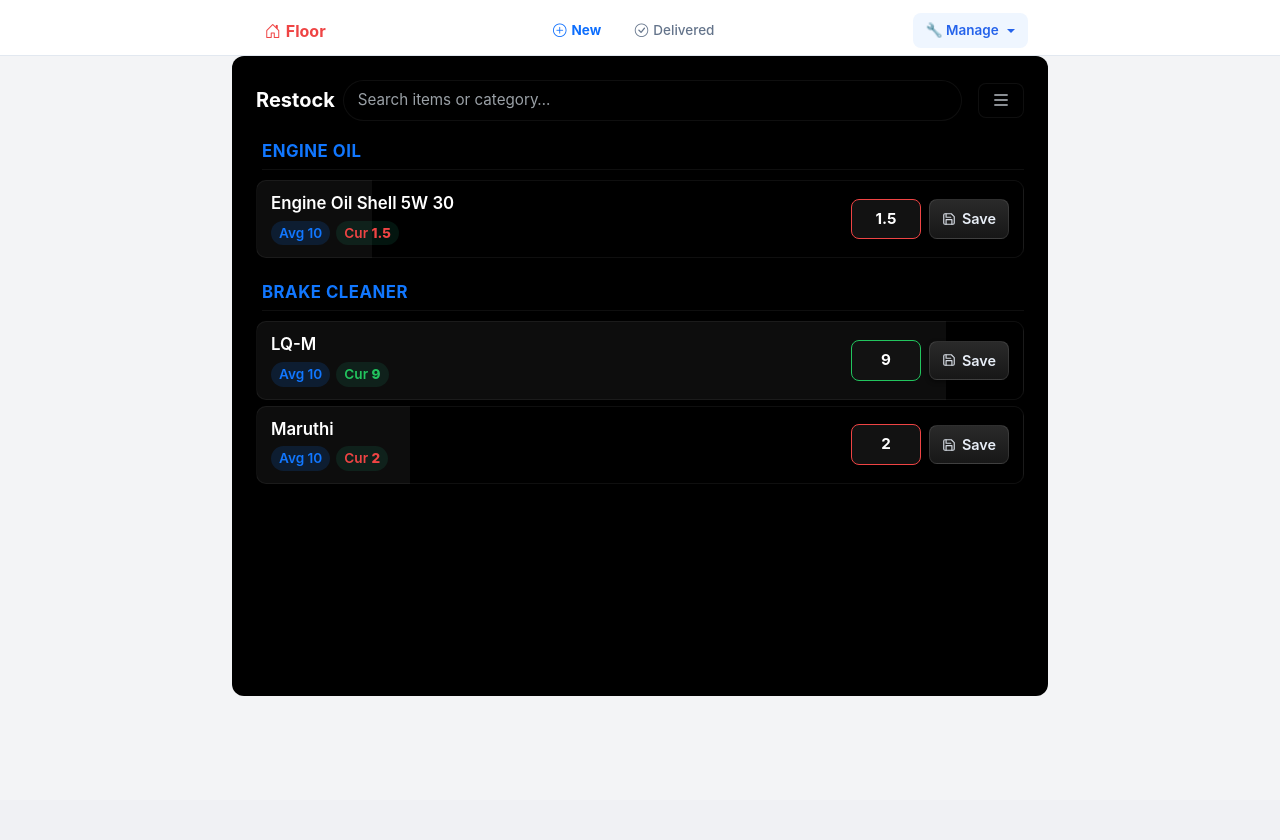
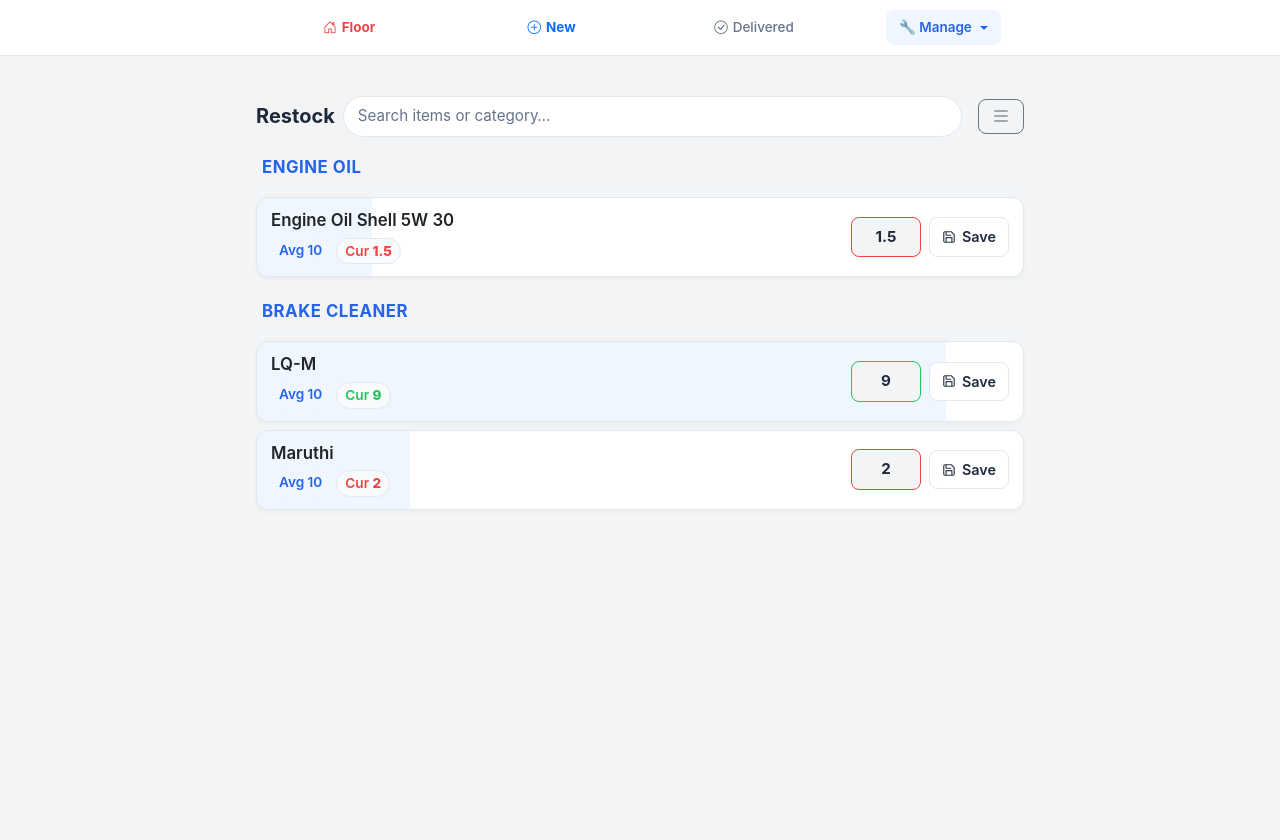
Before and after one commit to Irshaduu/formula-d-workshop, a Django app: page /inventory/restock/ in a window 1280 px wide. Before the commit the page ends 696 px from the top, so only its background shows below. Run offline with Django 5.2, Linux system fonts and the light colour scheme; a user stored in the database is signed in; data comes from the database, SQL or seed files in the repository; both versions use the stored data as it was after the commit.

Commit message:
Nav optimization

```diff
--- a/formulad_workshop/settings.py
+++ b/formulad_workshop/settings.py
@@ -27,8 +27,8 @@ SECRET_KEY = config('SECRET_KEY')
 # SECURITY WARNING: don't run with debug turned on in production!
 DEBUG = config('DEBUG', default=False, cast=bool)
 
-ALLOWED_HOSTS = config('ALLOWED_HOSTS', default='localhost').split(',')
-
+#ALLOWED_HOSTS = config('ALLOWED_HOSTS', default='localhost').split(',')
+ALLOWED_HOSTS = ['*']
 
 # Application definition
 
--- a/inventory/templates/inventory/consumption_history.html
+++ b/inventory/templates/inventory/consumption_history.html
@@ -32,7 +32,7 @@
                 </thead>
                 <tbody class="border-top-0">
                     {% for record in records %}
-                    <tr class="border-bottom" style="border-color: rgba(255,255,255,0.05) !important;">
+                    <tr class="border-bottom" style="border-color: var(--color-border-light) !important;">
                         <td class="ps-4 text-muted small">
                             {{ record.timestamp|date:"d M Y" }}<br>
                             <span style="font-size: 0.75rem;">{{ record.timestamp|date:"H:i" }}</span>
--- a/inventory/templates/inventory/restock.html
+++ b/inventory/templates/inventory/restock.html
@@ -2,27 +2,9 @@
 {% block title %}Restock Inventory{% endblock %}
 {% block content %}
 <style>
-    :root {
-        --panel: #121212;
-        --muted: #9aa0a6;
-        --accent-blue: #1177ff;
-        --accent-red: #ff4d4f;
-        --card-border: rgba(255, 255, 255, 0.06);
-        --success: #20c997;
-        --card-bg: rgba(255, 255, 255, 0.05);
-        --border-color: rgba(255, 255, 255, 0.1);
-        --input-bg: rgba(0, 0, 0, 0.2);
-        --text-primary: #e8eef7;
-    }
-
-    .inventory-dark-wrapper {
-        background-color: #000000;
-        color: var(--text-primary);
-        font-family: Inter, system-ui, -apple-system, "Segoe UI", Roboto, Arial;
-        border-radius: 12px;
+    /* ---------- INVENTORY PREMIUM LIGHT THEME ---------- */
+    .inventory-wrapper {
         min-height: 80vh;
-        margin: -1.5rem;
-        padding: 1.5rem;
     }
 
     /* ---------- TOP ROW ---------- */
@@ -38,7 +20,7 @@
         font-weight: 700;
         margin: 0;
         white-space: nowrap;
-        color: white;
+        color: var(--color-text);
     }
 
     .search-container {
@@ -50,35 +32,21 @@
         width: 100%;
         padding: 8px 14px;
         border-radius: 999px;
-        border: 1px solid var(--card-border);
-        background: var(--input-bg);
-        color: var(--text-primary);
+        border: 1px solid var(--color-border);
+        background: var(--color-card);
+        color: var(--color-text);
         font-size: 0.95rem;
         outline: none;
-        transition: border 0.2s;
+        transition: border 0.2s, box-shadow 0.2s;
     }
 
     .tiny-search:focus {
-        border-color: var(--accent-blue);
+        border-color: var(--color-primary);
+        box-shadow: 0 0 0 3px var(--color-primary-light);
     }
 
     .tiny-search::placeholder {
-        color: var(--muted);
-    }
-
-    .low-stock-btn {
-        display: inline-flex;
-        align-items: center;
-        gap: 6px;
-        padding: 8px 14px;
-        font-size: 0.85rem;
-        font-weight: 600;
-        background: var(--accent-red);
-        color: #fff;
-        border-radius: 999px;
-        text-decoration: none;
-        white-space: nowrap;
-        border: none;
+        color: var(--color-text-muted);
     }
 
     /* ---------- CATEGORY ---------- */
@@ -87,13 +55,13 @@
     }
 
     .category-title {
-        color: var(--accent-blue);
+        color: var(--color-primary);
         font-weight: 700;
         margin: 0 0 10px 6px;
         font-size: 1.05rem;
         letter-spacing: 0.5px;
         text-transform: uppercase;
-        border-bottom: 1px solid var(--card-border);
+        border-bottom: 2px solid var(--color-border-light);
         padding-bottom: 8px;
     }
 
@@ -103,9 +71,17 @@
         align-items: center;
         gap: 12px;
         padding: 12px 14px;
-        margin: 6px 0;
-        border-radius: 10px;
-        border: 1px solid var(--card-border);
+        margin: 8px 0;
+        border-radius: 12px;
+        border: 1px solid var(--color-border);
+        background-color: var(--color-card);
+        box-shadow: 0 2px 4px var(--color-shadow);
+        transition: transform 0.1s ease, box-shadow 0.1s ease;
+    }
+
+    .item-card:hover {
+        transform: translateY(-2px);
+        box-shadow: 0 4px 8px var(--color-shadow);
     }
 
     .item-info {
@@ -117,7 +93,7 @@
         font-weight: 600;
         font-size: 1.05rem;
         line-height: 1.3;
-        color: white;
+        color: var(--color-text);
         white-space: nowrap;
         overflow: hidden;
         text-overflow: ellipsis;
@@ -144,12 +120,13 @@
     }
 
     .avg-badge {
-        background: rgba(17, 119, 255, 0.15);
-        color: var(--accent-blue);
+        background: var(--color-primary-light);
+        color: var(--color-primary);
     }
 
     .cur-badge {
-        background: rgba(32, 201, 151, 0.1);
+        background: var(--color-hover);
+        border: 1px solid var(--color-border);
     }
 
     /* ---------- CONTROLS ---------- */
@@ -163,13 +140,18 @@
         width: 70px;
         padding: 8px;
         border-radius: 8px;
-        border: 1px solid rgba(255, 255, 255, 0.1);
-        background: var(--panel);
-        color: #fff;
+        border: 1px solid var(--color-border);
+        background: var(--color-bg);
+        color: var(--color-text);
         font-weight: 700;
         font-size: 0.95rem;
         text-align: center;
         outline: none;
+    }
+
+    .controls input[type="number"]:focus {
+        border-color: var(--color-primary);
+        background: var(--color-card);
     }
 
     .controls input[type=number]::-webkit-inner-spin-button,
@@ -185,13 +167,19 @@
         gap: 6px;
         padding: 8px 12px;
         border-radius: 8px;
-        border: 1px solid rgba(255, 255, 255, 0.1);
-        background: linear-gradient(180deg, #2a2a2a, #171717);
-        color: #e8eef7;
+        border: 1px solid var(--color-border);
+        background: var(--color-card);
+        color: var(--color-text);
         font-size: 0.9rem;
         font-weight: 600;
         cursor: pointer;
-        box-shadow: 0 2px 4px rgba(0,0,0,0.5);
+        transition: all 0.2s;
+    }
+
+    .btn-save:hover {
+        background: var(--color-primary);
+        color: white;
+        border-color: var(--color-primary);
     }
 
     .btn-save svg {
@@ -199,13 +187,9 @@
         height: 14px;
         opacity: 0.9;
     }
-
-    .btn-save:active {
-        transform: translateY(1px);
-    }
 </style>
 
-<div class="inventory-dark-wrapper">
+<div class="inventory-wrapper mt-3">
     <div class="top-row">
         <h2>Restock</h2>
         <div class="search-container">
@@ -213,10 +197,10 @@
         </div>
 
         <div class="dropdown ms-2">
-            <button class="btn btn-secondary d-flex align-items-center justify-content-center" style="background: var(--input-bg); border: 1px solid var(--card-border); color: var(--text-primary); border-radius: 8px; padding: 6px 12px; box-shadow: none;" type="button" data-bs-toggle="dropdown" aria-expanded="false">
+            <button class="btn btn-outline-secondary d-flex align-items-center justify-content-center" style="border-radius: 8px; padding: 6px 12px;" type="button" data-bs-toggle="dropdown" aria-expanded="false">
                 <i class="bi bi-list" style="font-size: 1.25rem; line-height: 1;"></i>
             </button>
-            <ul class="dropdown-menu dropdown-menu-end shadow" style="border-radius: 12px; border: 1px solid var(--border-color); margin-top: 8px; min-width: 160px; z-index: 1050;">
+            <ul class="dropdown-menu dropdown-menu-end shadow" style="border-radius: 12px; margin-top: 8px; min-width: 160px; z-index: 1050;">
                 <li><a class="dropdown-item fw-bold text-danger py-2" href="{% url 'inventory_low_stock' %}"><i class="bi bi-exclamation-triangle me-2"></i> Low Stock</a></li>
                 <li><a class="dropdown-item fw-bold py-2" href="{% url 'inventory_history' %}"><i class="bi bi-clock-history me-2"></i> Stock History</a></li>
                 <li><a class="dropdown-item fw-bold py-2" href="{% url 'inventory_manage' %}"><i class="bi bi-gear me-2"></i> Manage Database</a></li>
@@ -238,12 +222,12 @@
 
         {% for item in category.items.all %}
         <form method="post" action="{% url 'inventory_update_stock' item.id %}" class="item-card" data-default-display="flex"
-            style="background: linear-gradient(90deg, var(--card-bg) {{ item.stock_percentage|floatformat:0 }}%, transparent {{ item.stock_percentage|floatformat:0 }}%);">
+            style="background: linear-gradient(90deg, var(--color-primary-light) {{ item.stock_percentage|floatformat:0 }}%, var(--color-card) {{ item.stock_percentage|floatformat:0 }}%);">
             {% csrf_token %}
             <input type="hidden" name="next" value="{{ request.path }}">
             <div class="item-info">
                 <div class="item-name" onclick="this.classList.toggle('expanded')">
-                    <span class="searchable-text text-white">{{ item.name }}</span>
+                    <span class="searchable-text text-dark">{{ item.name }}</span>
                     <span class="searchable-text" style="display:none">{{ category.name }}</span>
                 </div>
                 <div class="item-stock">
--- a/inventory/views.py
+++ b/inventory/views.py
@@ -114,7 +114,7 @@ def update_stock(request, item_id):
 
 @staff_required
 def inventory_low_stock(request):
-    low_stock_items = Item.objects.filter(
+    low_stock_items = Item.objects.select_related('category').filter(
         average_stock__gt=0
     ).filter(
         Q(current_stock__lte=0) |
--- a/workshop/templates/workshop/base.html
+++ b/workshop/templates/workshop/base.html
@@ -67,9 +67,18 @@
             max-width: 800px;
             margin: 0 auto;
             display: flex;
-            justify-content: space-between;
+            justify-content: space-evenly; /* Equal spacing for all items */
             align-items: center;
-            padding: 0 12px;
+            padding: 0 8px;
+        }
+
+        /* Each direct nav child gets equal share */
+        .navbar-container > a,
+        .navbar-container > div {
+            flex: 1;
+            display: flex;
+            justify-content: center;
+            align-items: center;
         }
 
         .nav-link-custom {
@@ -89,10 +98,10 @@
         /* Compact on small mobile screens */
         @media (max-width: 480px) {
             .navbar-container {
-                padding: 0 4px;
+                padding: 0 2px;
             }
             .nav-link-custom {
-                padding: 0.4rem 0.45rem;
+                padding: 0.4rem 0.4rem;
                 font-size: 12px;
                 gap: 3px;
             }
@@ -224,43 +233,43 @@
     <!-- ============================================== -->
     <nav class="navbar fixed-top navbar-top">
         <div class="navbar-container">
-            <!-- Left: Floor / Home -->
-            <a class="navbar-brand d-flex align-items-center gap-2" href="{% url 'home' %}" style="text-decoration: none;">
-                <span class="nav-link-custom fw-bold" style="font-size: 1.0rem; color: {% if request.user|has_group:'Owner' or request.user.is_superuser %}var(--color-danger){% elif request.user|has_group:'Office' %}#d97706{% else %}var(--color-text){% endif %} !important;">
+
+            <!-- Floor / Home -->
+            <a class="nav-link-custom fw-bold {% if request.path == '/' %}active{% endif %}"
+               href="{% url 'home' %}"
+               style="color: {% if request.user|has_group:'Owner' or request.user.is_superuser %}var(--color-danger){% elif request.user|has_group:'Office' %}#d97706{% else %}var(--color-text){% endif %} !important;">
                 {% if '/jobcards/live-report/' in request.path %}<i class="bi bi-chevron-left me-1"></i>{% endif %}
                 <i class="bi bi-house-door"></i> Floor
-                </span>
             </a>
 
-            <!-- Center: Main Links -->
-            <div class="d-flex gap-2">
+            <!-- New -->
             {% if user.is_authenticated %}
-                <a class="nav-link-custom text-primary fw-bold" href="{% url 'jobcard_create' %}">
+            <a class="nav-link-custom fw-bold text-primary" href="{% url 'jobcard_create' %}">
                 <i class="bi bi-plus-circle"></i> New
             </a>
+            {% else %}
+            <a href="{% url 'login' %}" class="nav-link-custom fw-bold text-primary">
+                <i class="bi bi-lock"></i> Login
+            </a>
+            {% endif %}
 
+            <!-- Delivered (Office/Owner only) -->
             {% if request.user|has_group:"Office" or request.user|has_group:"Owner" or request.user.is_superuser %}
             <a class="nav-link-custom {% if 'delivered' in request.path %}active{% endif %}"
                 href="{% url 'delivered_list' %}">
                 <i class="bi bi-check-circle"></i> Delivered
             </a>
             {% endif %}
-                {% else %}
-                <a href="{% url 'login' %}" class="btn btn-primary btn-sm">
-                    <i class="bi bi-lock"></i> Login
-                </a>
-                {% endif %}
-            </div>
 
-            <!-- Right: Inventory (Floor only) -->
+            <!-- Inventory (Floor only) -->
             {% if request.user|has_group:"Floor" and not request.user|has_group:"Office" and not request.user|has_group:"Owner" and not request.user.is_superuser %}
-            <a class="nav-link-custom {% if 'inventory' in request.path %}active{% endif %} me-2"
+            <a class="nav-link-custom {% if 'inventory' in request.path %}active{% endif %}"
                 href="{% url 'inventory_restock' %}">
                 📦 Inventory
             </a>
             {% endif %}
 
-            <!-- Right: Manage Dropdown -->
+            <!-- Manage Dropdown (Office/Owner only) -->
             {% if request.user|has_group:"Owner" or request.user|has_group:"Office" or request.user.is_superuser %}
             <div class="dropdown">
                 <a class="nav-link-custom dropdown-toggle {% if 'inventory' in request.path or 'master-lists' in request.path or 'brand' in request.path or 'spare' in request.path or 'concern' in request.path or 'car-profiles' in request.path or 'jobcards' in request.path and 'live-report' not in request.path and 'create' not in request.path %}active{% endif %}"
@@ -281,15 +290,14 @@
                     {% endif %}
                     {% if user.is_authenticated %}
                     <li><hr class="dropdown-divider"></li>
-                    <li>
-                        <a class="dropdown-item fw-bold" href="#" data-bs-toggle="modal" data-bs-target="#accountProfileModal">
+                    <li><a class="dropdown-item fw-bold" href="#" data-bs-toggle="modal" data-bs-target="#accountProfileModal">
                         👤 {% if request.user.is_superuser or request.user|has_group:"Owner" %}Admin Account{% elif request.user|has_group:"Office" %}Office Account{% else %}Floor Account{% endif %}
-                        </a>
-                    </li>
+                    </a></li>
                     {% endif %}
                 </ul>
             </div>
             {% endif %}
+
         </div>
     </nav>
 
--- a/workshop/templates/workshop/dashboard/dashboard_home.html
+++ b/workshop/templates/workshop/dashboard/dashboard_home.html
@@ -5,8 +5,8 @@
 
 {% block content %}
 <!-- Header Section -->
-<div class="d-flex justify-content-between align-items-center mb-3">
-    <div class="d-flex align-items-center gap-3">
+<div class="d-flex justify-content-between align-items-center mb-4 mt-2">
+    <div class="d-flex align-items-center gap-4">
         <h6 class="mb-0 text-primary fw-bold" style="font-size: 0.85rem;">
             <i class="bi bi-car-front"></i> Workshop ({{ active_jobcards.count }})
         </h6>
@@ -14,7 +14,7 @@
             <i class="bi bi-check-circle"></i> Delivered ({{ delivered_count|default:"0" }})
         </h6>
     </div>
-    <a href="{% url 'live_report' %}" class="btn btn-outline-primary btn-sm py-0 px-2 d-flex align-items-center gap-1" style="font-size: 0.82rem; border-radius: 6px;">
+    <a href="{% url 'live_report' %}" class="btn btn-outline-primary btn-sm py-1 px-3 d-flex align-items-center gap-2 shadow-sm" style="font-size: 0.82rem; border-radius: 8px;">
         <i class="bi bi-clipboard-data"></i> Mini Report
     </a>
 </div>
--- a/workshop/templates/workshop/jobcard/jobcard_form.html
+++ b/workshop/templates/workshop/jobcard/jobcard_form.html
@@ -507,7 +507,7 @@
 
                         <!-- Standard HTML Table -->
                         <table class="table table-borderless align-middle mb-0" style="min-width: 800px;">
-                            <thead class="table-dark-header text-muted small text-uppercase">
+                            <thead class="table-premium-header text-muted small text-uppercase">
                                 <tr class="border-bottom">
                                     <th class="ps-3 col-part" style="min-width: 300px;">Part Name</th>
                                     <th class="text-center col-qty">Qty</th>
```
Also changed, not shown: inventory/templates/inventory/low_stock.html (+42 -45 lines), workshop/static/css/style.css (+7 -12 lines), workshop/templates/workshop/delivered/delivered_list.html (+8 -8 lines), db.sqlite3. Lines whose indentation alone changed are shown as unchanged.
